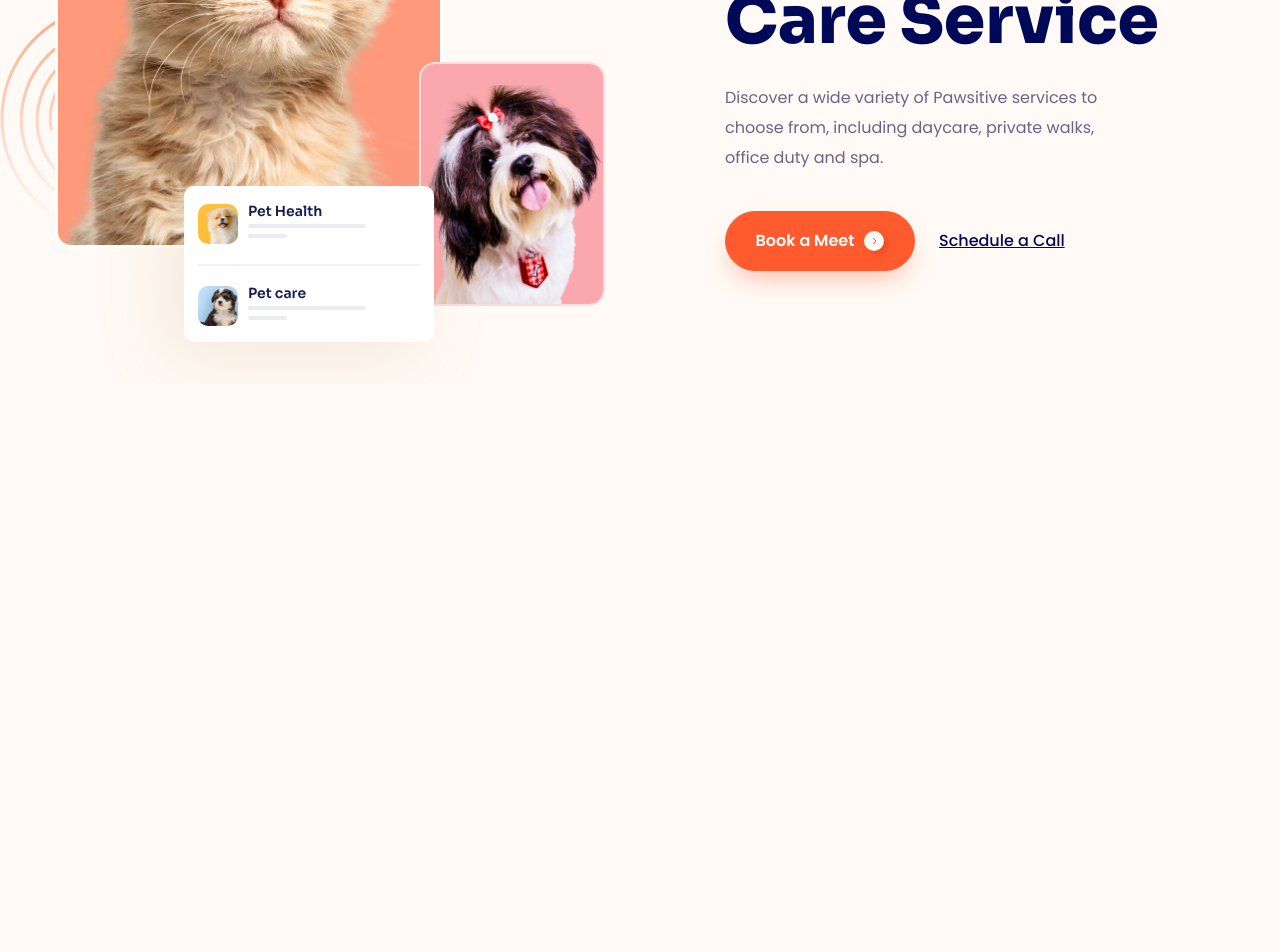
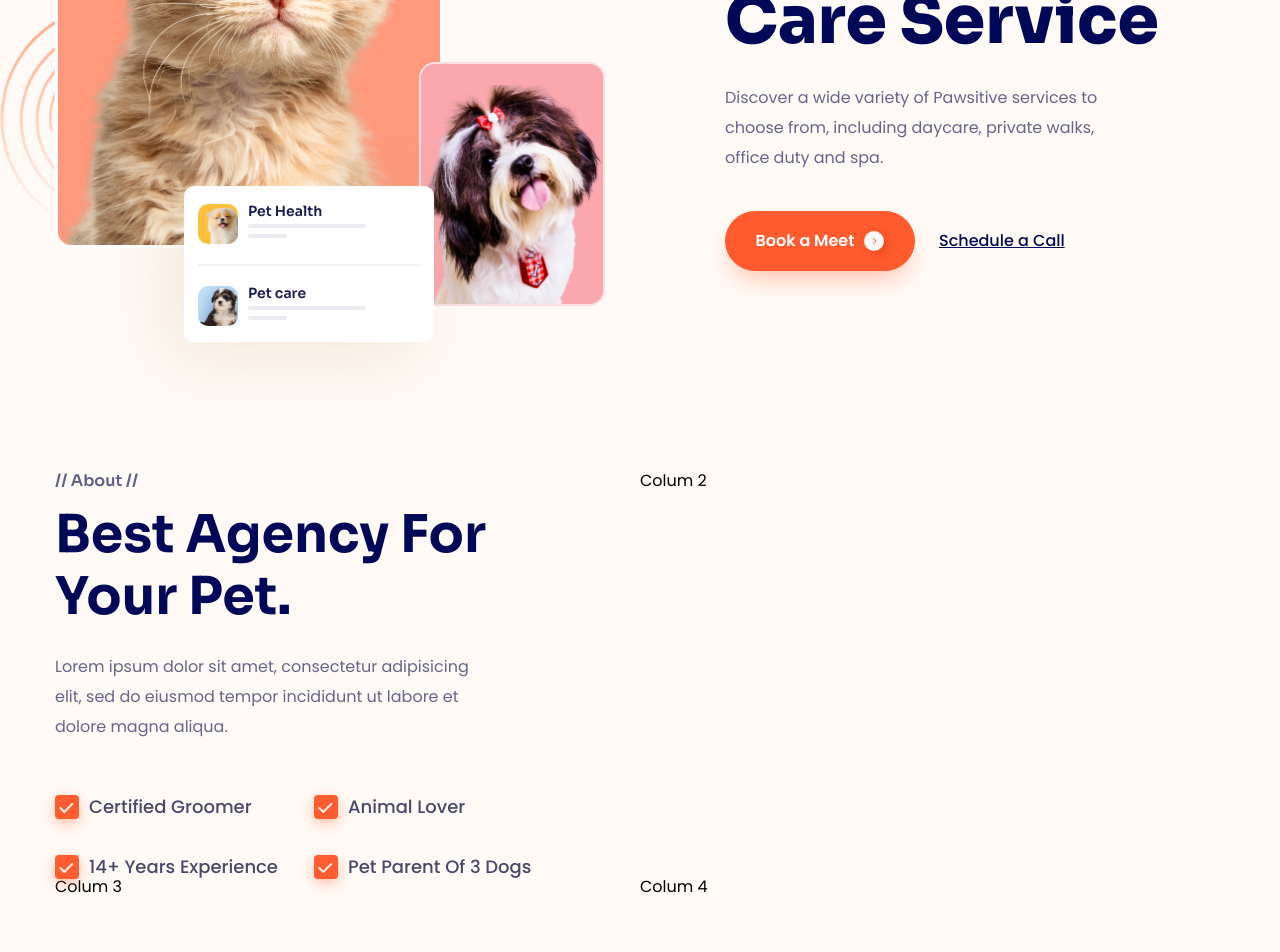
Before and after one commit to nguyenvanhuy1998/htmlcss-project-0401, a plain HTML site: page index.html in a window 1280 px wide. Shown: the part 416-1368 px from the top of the page. Before the commit the page ends 800 px from the top, so only its background shows below. Drawn offline with Linux system fonts and the light colour scheme.

Commit message:
Làm phần About #1

```diff
--- a/assets/css/styles.css
+++ b/assets/css/styles.css
@@ -77,6 +77,20 @@ a {
     background: #FFFAF5;
     box-shadow: 4px 3px 10px -1px #BF290066;
 
+}
+
+.section-heading {
+    font-size: 5.2rem;
+    font-weight: 700;
+    line-height: 1.19;
+    color: #000958;
+}
+
+.section-desc {
+    margin-top: 24px;
+    font-size: 1.6rem;
+    line-height: 1.87;
+    color: #656689;
 }
 
 .container {
@@ -274,3 +288,70 @@ a {
     text-decoration: underline;
 
 }
+
+/* About */
+.about {
+    margin-top: 77px;
+    padding: 54px 0;
+}
+
+.about__inner {
+    display: grid;
+    grid-template-columns: 1fr 1fr;
+
+}
+
+.about__label {
+    font-family: 'Sora', sans-serif;
+    font-size: 1.6rem;
+    font-weight: 600;
+    line-height: 1;
+    color: #5E6085;
+}
+
+.about__heading {
+    margin-top: 15px;
+}
+
+.about__heading,
+.about__desc {
+    width: 444px;
+}
+
+.about__checklist {
+    margin-top: 54px;
+    display: grid;
+    grid-template-columns: auto auto;
+    justify-content: flex-start;
+    gap: 36px;
+
+}
+
+.about__check-item {
+    position: relative;
+    display: flex;
+    align-items: center;
+    column-gap: 10px;
+    font-size: 1.8rem;
+    font-weight: 500;
+    line-height: 1;
+    color: #48496A;
+
+}
+
+.about__check-item::before {
+    content: "";
+    display: inline-block;
+    width: 24px;
+    height: 24px;
+    border-radius: 4px;
+    background: #FF5D31;
+    box-shadow: 0px 4px 15px -3px #FF5D31B0;
+}
+
+.about__check-item::after {
+    content: url(../icons/check.svg);
+    position: absolute;
+    left: 4px;
+    top: 3px;
+}
--- a/index.html
+++ b/index.html
@@ -244,5 +244,41 @@
                 </div>
             </div>
         </section>
+        <main style="height: 5000px">
+            <section class="about">
+                <div class="container">
+                    <div class="about__inner">
+                        <div class="about__content">
+                            <p class="about__label">// About //</p>
+                            <h2 class="about__heading section-heading">
+                                Best Agency For Your Pet.
+                            </h2>
+                            <p class="about__desc section-desc">
+                                Lorem ipsum dolor sit amet, consectetur
+                                adipisicing elit, sed do eiusmod tempor
+                                incididunt ut labore et dolore magna aliqua.
+                            </p>
+                            <div class="about__checklist">
+                                <span class="about__check-item">
+                                    Certified Groomer
+                                </span>
+                                <span class="about__check-item">
+                                    Animal Lover
+                                </span>
+                                <span class="about__check-item">
+                                    14+ Years Experience
+                                </span>
+                                <span class="about__check-item">
+                                    Pet Parent Of 3 Dogs
+                                </span>
+                            </div>
+                        </div>
+                        <div class="about__media">Colum 2</div>
+                        <div class="about__media">Colum 3</div>
+                        <div class="about__content">Colum 4</div>
+                    </div>
+                </div>
+            </section>
+        </main>
     </body>
 </html>
```
Also changed, not shown: assets/icons/check.svg (added).
